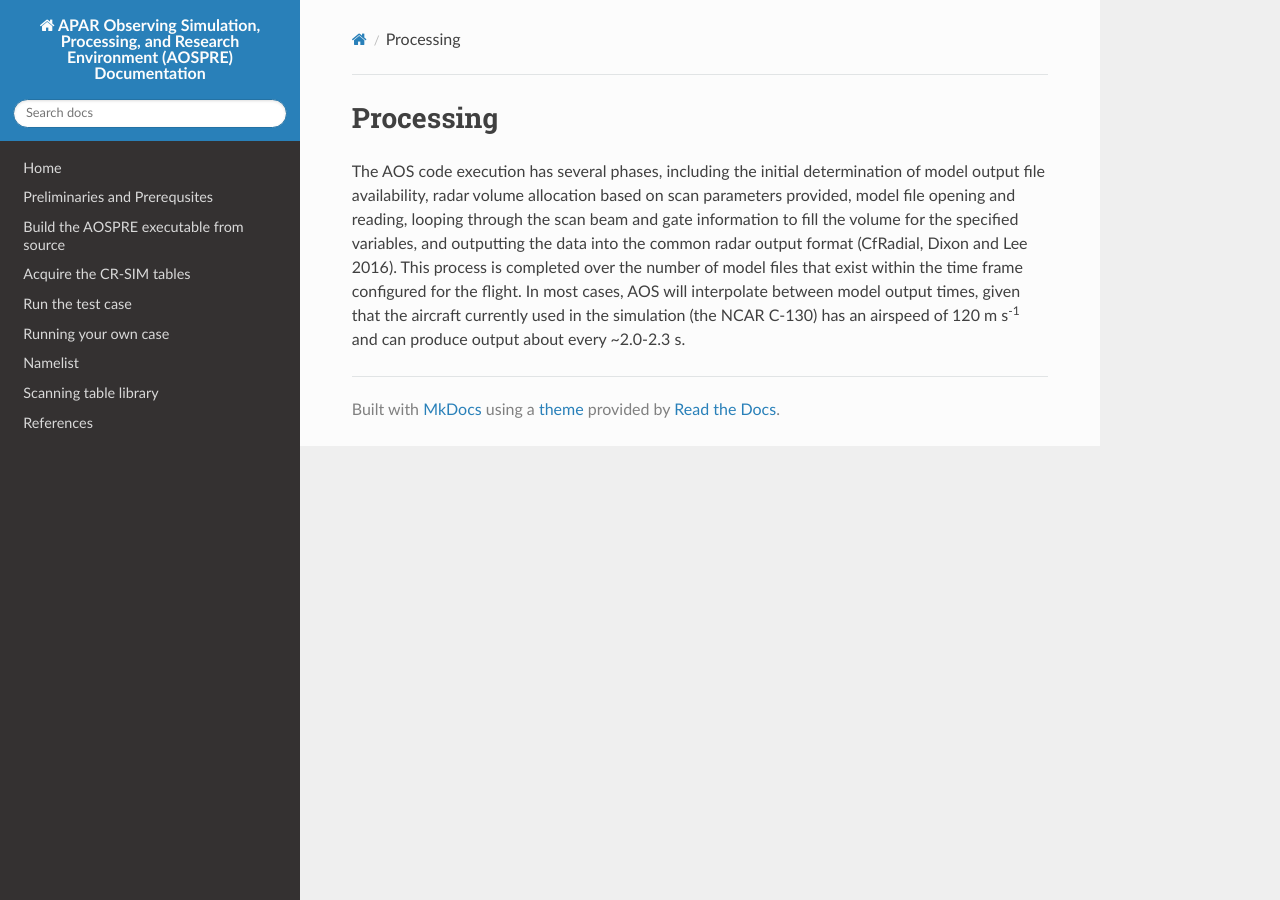
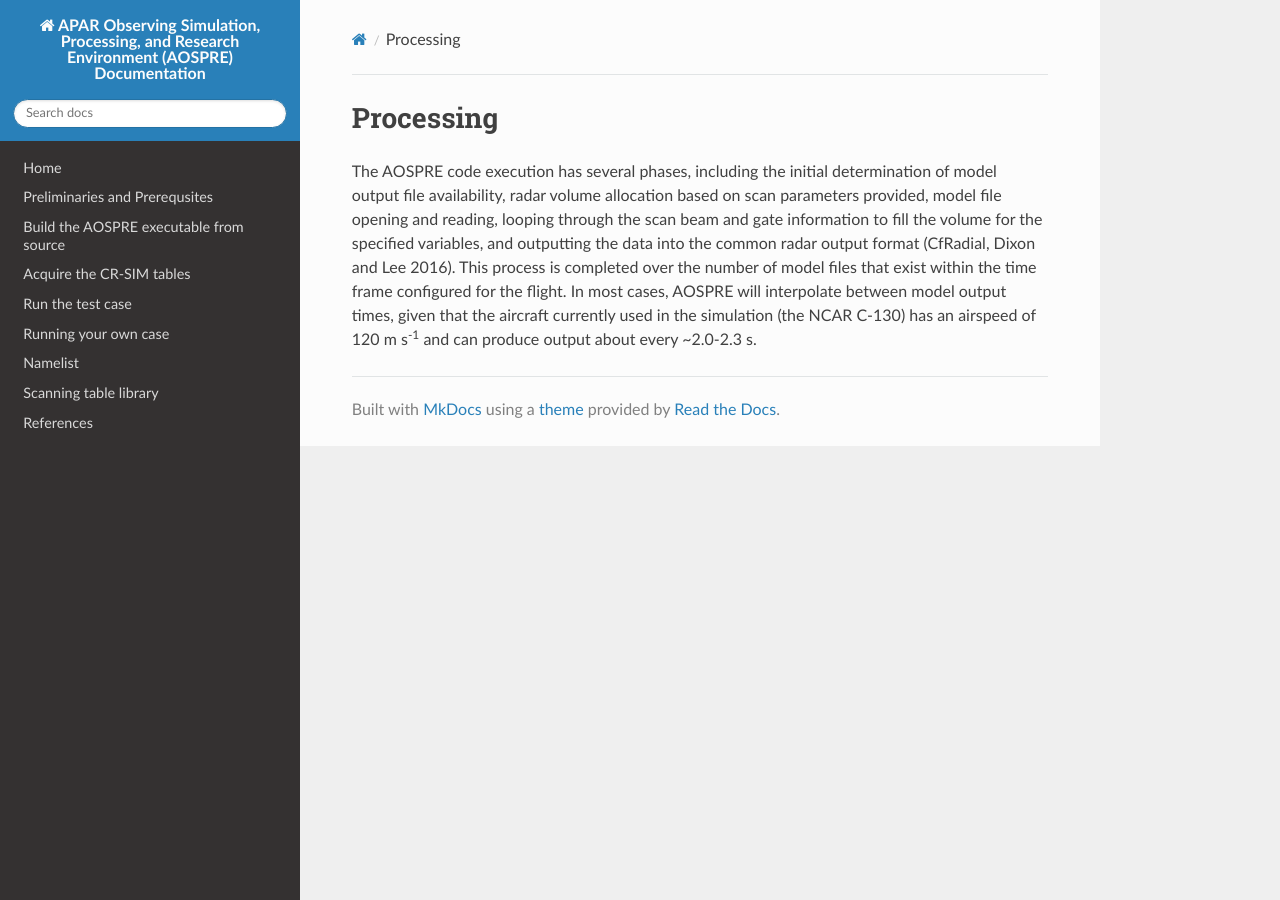
Before and after one commit to tingyucha/AOSPRE, an MkDocs documentation site: the page built from docs/processing.md, in a window 1280 px wide. Built offline with MkDocs 1.6.1, drawn with Linux system fonts in a browser that asks for light colours; nearby versions of some CDN libraries.

Commit message:
Update processing.md
Changed references of AOS to AOSPRE.

```diff
--- a/docs/processing.md
+++ b/docs/processing.md
@@ -1,12 +1,12 @@
 #Processing
-The AOS code execution has several phases, including the initial
+The AOSPRE code execution has several phases, including the initial
 determination of model output file availability, radar volume
 allocation based on scan parameters provided, model file opening and
 reading, looping through the scan beam and gate information to fill
 the volume for the specified variables, and outputting the data into
 the common radar output format (CfRadial, Dixon and Lee 2016). This
 process is completed over the number of model files that exist within
-the time frame configured for the flight. In most cases, AOS will
+the time frame configured for the flight. In most cases, AOSPRE will
 interpolate between model output times, given that the aircraft
 currently used in the simulation (the NCAR C-130) has an airspeed of
 120 m s<sup>-1</sup> and can produce output about every ~2.0-2.3 s.
```
